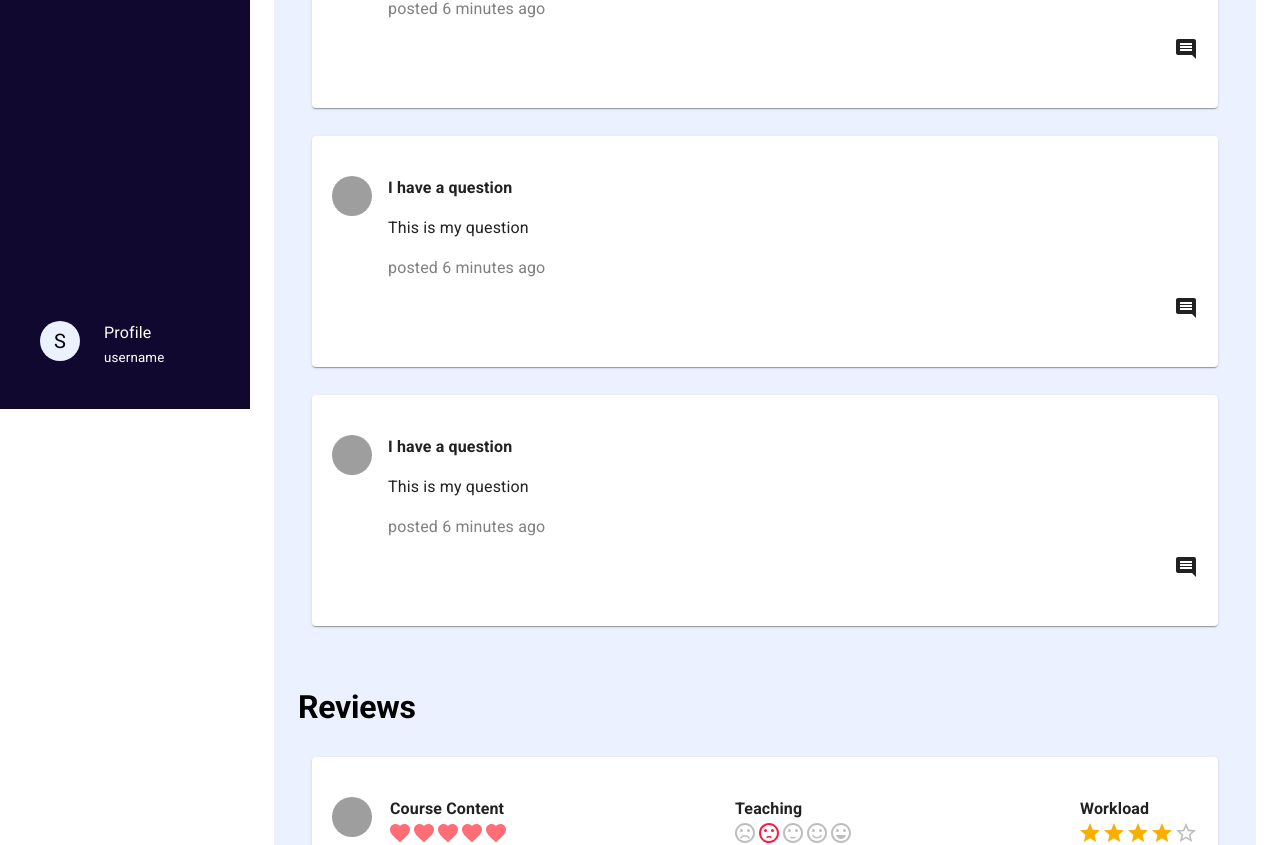
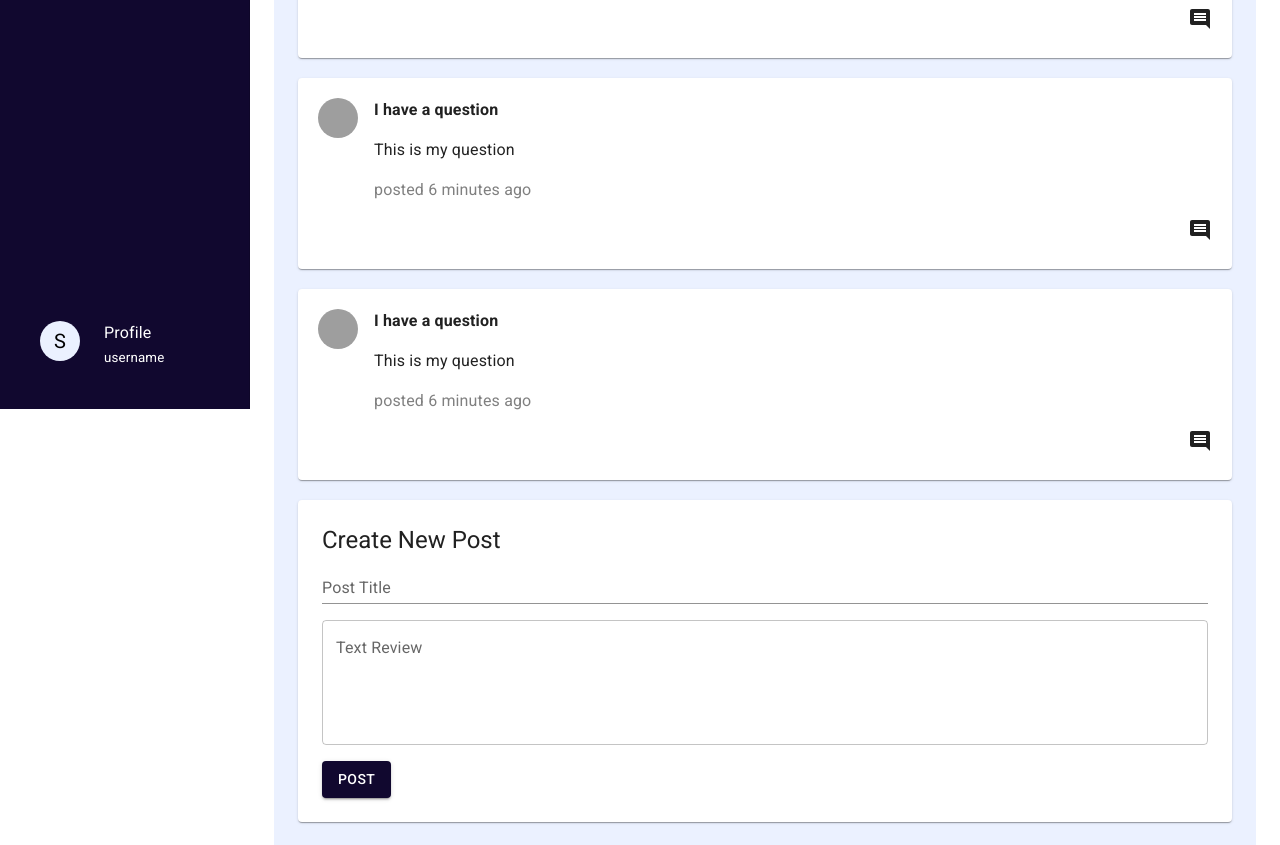
Before and after one commit to The-Agile-Avengers/icu-connect-frontend, a React (Create React App) app: page /course/1 in a window 1280 px wide. Shown: the part 391-1236 px from the top of the page. Built offline with nearby package versions, Linux system fonts and the light colour scheme; sample sign-in values are in the browser's storage; grey boxes are pictures that could not be loaded.

Commit message:
Refactor CoursePostForm Component

```diff
--- a/src/components/course/post/CoursePost.tsx
+++ b/src/components/course/post/CoursePost.tsx
@@ -18,8 +18,7 @@ export default function CoursePost({
   time,
 }: PostValues) {
   return (
-    <div style={{ padding: 14 }}>
-      <Paper style={{ padding: "40px 20px" }}>
+    <Paper style={{ padding: "20px", margin: "20px 0" }}>
       <Grid container wrap="nowrap" spacing={2}>
         <Grid item>
           <Avatar alt="Remy Sharp" src={account.avatar} />
@@ -27,15 +26,12 @@ export default function CoursePost({
         <Grid justifyContent="left" item xs zeroMinWidth>
           <h4 style={{ margin: 0, textAlign: "left" }}>{title}</h4>
           <p style={{ textAlign: "left" }}>{postText}</p>
-            <p style={{ textAlign: "left", color: "gray" }}>
-              posted {time} ago
-            </p>
+          <p style={{ textAlign: "left", color: "gray" }}>posted {time} ago</p>
           <div style={{ float: "right" }}>
             <CommentIcon />
           </div>
         </Grid>
       </Grid>
     </Paper>
-    </div>
   );
 }
--- a/src/components/course/post/CoursePostForm.tsx
+++ b/src/components/course/post/CoursePostForm.tsx
@@ -1,62 +1,20 @@
 import React from "react";
-import Box from "@mui/material/Box";
-import { BoxTitle } from "../../../design/typography";
-import Navbar from "../../navbar/Navbar";
-import Layout from "../../shared/Layout";
-import { Grid, IconButton, Paper, TextField } from "@mui/material";
+import { Paper, TextField, Typography } from "@mui/material";
 import Button from "@mui/material/Button";
-import ArrowBackIosIcon from "@mui/icons-material/ArrowBackIos";
-import { useNavigate } from "react-router-dom";
 
 export default function CourseReviewForm() {
-  const navigate = useNavigate();
-  function handleClick() {
-    navigate("/coursePage");
-  }
-
   return (
-    <Box
-      sx={{
-        width: "100%",
-        height: "100%",
-        color: "#fff",
-        "& > .MuiBox-root > .MuiBox-root": {
-          p: 1,
-          borderRadius: 2,
-          fontSize: "0.875rem",
-          fontWeight: "700",
-        },
-      }}
-    >
-      <Box
-        sx={{
-          display: "grid",
-          gridTemplateColumns: "repeat(2, 1fr)",
-          gap: 1,
-          gridTemplateRows: "auto",
-          gridTemplateAreas: `"header header"
-              "info posts"
-              "reviews posts"`,
-        }}
-      >
-        <Box sx={{ gridArea: "info" }}>
-          <IconButton aria-label="back" onClick={handleClick}>
-            <ArrowBackIosIcon />
-          </IconButton>
-          <BoxTitle title=" New Post" />
-          <div style={{ padding: 14 }}>
-            <Paper style={{ padding: " 20px" }}>
-              <Grid container wrap="nowrap" spacing={2}>
-                <Grid justifyContent="left" item xs zeroMinWidth>
+    <Paper sx={{ padding: 3 }}>
+      <Typography variant="h5">Create New Post</Typography>
       <div style={{ display: "block" }}>
-                    <p>Enter the Post Title: </p>
         <TextField
+          sx={{ width: "100%", mb: 2 }}
           id="standard-basic"
-                      label="Standard"
+          label="Post Title"
           variant="standard"
         />
-                    <p>Your Post: </p>
         <TextField
+          sx={{ width: "100%", mb: 2 }}
           id="outlined-multiline-static"
           label="Text Review"
           multiline
@@ -64,12 +22,6 @@ export default function CourseReviewForm() {
         />
       </div>
       <Button variant="contained">POST</Button>
-                </Grid>
-              </Grid>
     </Paper>
-          </div>
-        </Box>
-      </Box>
-    </Box>
   );
 }
--- a/src/pages/CoursePage.tsx
+++ b/src/pages/CoursePage.tsx
@@ -14,6 +14,7 @@ import { UserModel } from "../Models/UserModel";
 import CoursePost from "../components/course/post/CoursePost";
 import CourseReview from "../components/course/review/CourseReview";
 import CourseForm from "../components/course/CourseForm";
+import CoursePostForm from "../components/course/post/CoursePostForm";
 
 /* ToDo: Delete Mockup Data */
 const imgLink =
@@ -70,6 +71,7 @@ const CoursePage: React.FC = () => {
                 time="6 minutes"
               />
             ))}
+          <CoursePostForm />
         </Box>
         <Box
           title="Reviews"
```
Lines whose indentation alone changed are shown as unchanged.
